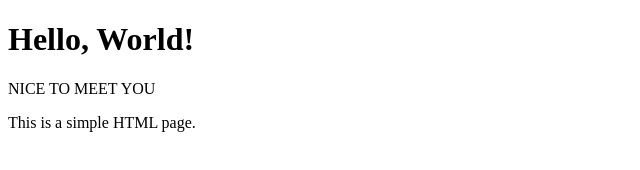
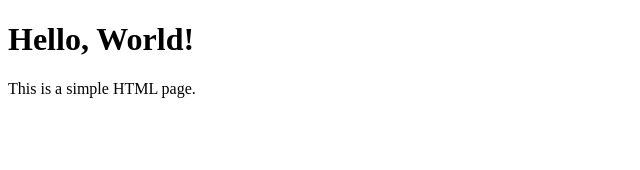
Before and after one commit to agsenbhakapriya/devops, a plain HTML site: page index.html in a window 1280 px wide. Shown: the whole page, without its empty margins (0-640 px from the left). Drawn offline with Linux system fonts and the light colour scheme.

Commit message:
Update index.html

```diff
--- a/index.html
+++ b/index.html
@@ -6,7 +6,6 @@
 </head>
 <body>
     <h1>Hello, World!</h1>
-    <P> NICE TO MEET YOU </P>
     <p>This is a simple HTML page.</p>
 </body>
 </html>
```
